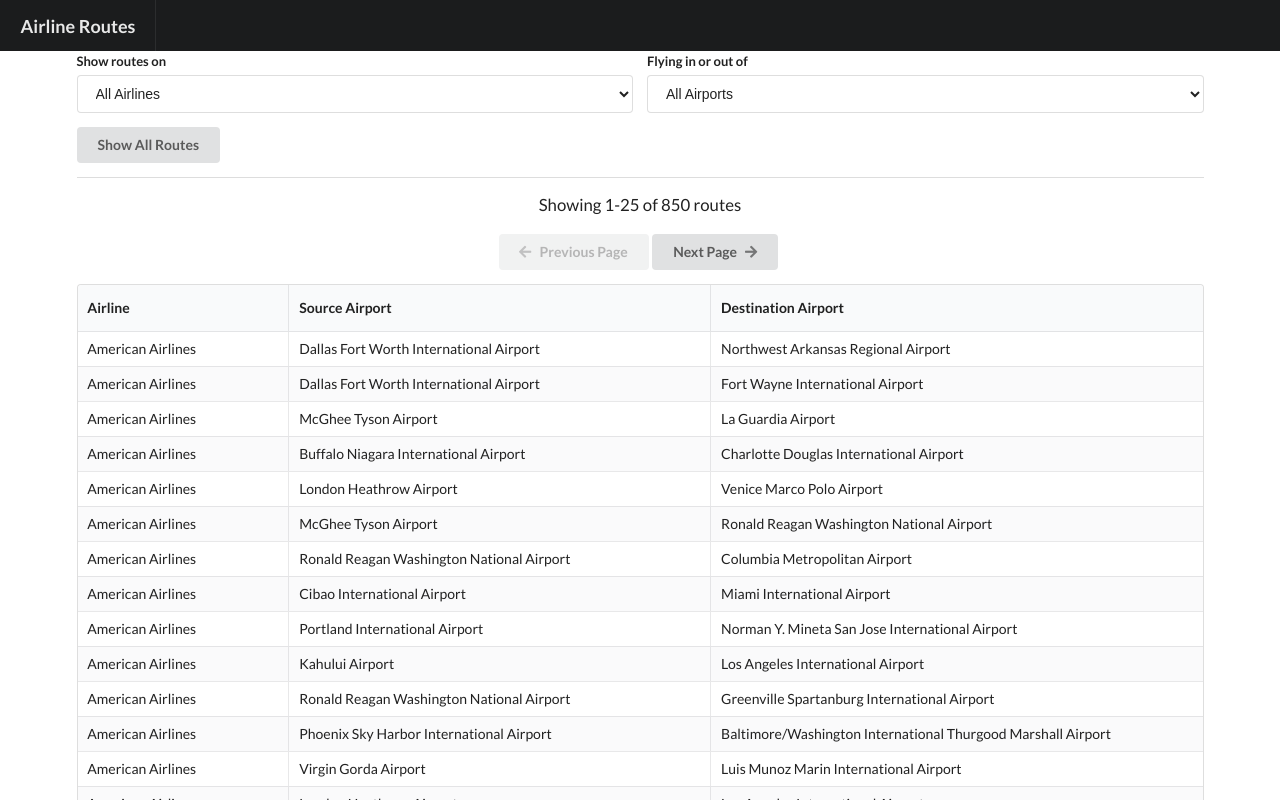
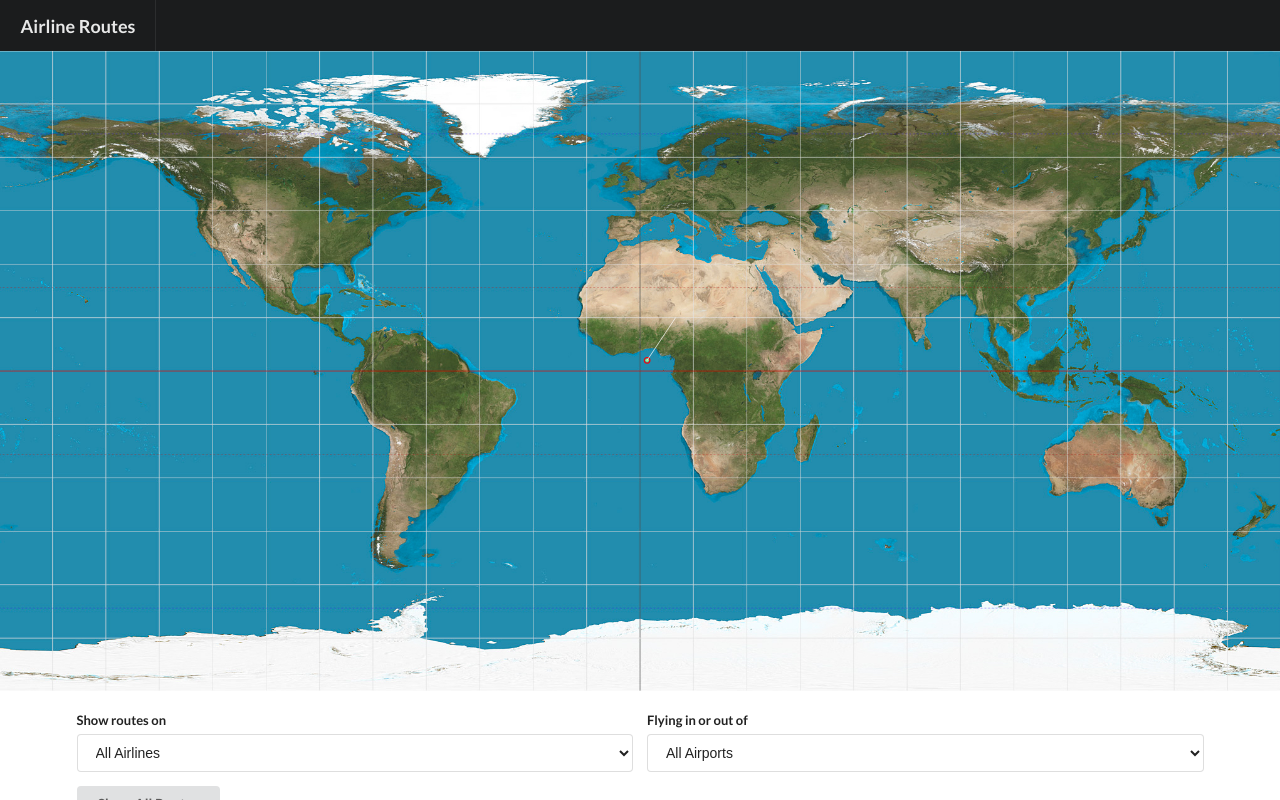
Before and after one commit to YingCGooi/airline-routes-react, a React (Create React App) app: page / in a window 1280 px wide. Shown: the top 800 px of the page. Built offline with nearby package versions, Linux system fonts and the light colour scheme.

Commit message:
add svg world map

```diff
--- a/src/App.js
+++ b/src/App.js
@@ -2,6 +2,7 @@
 import './App.css';
 import TableContainer from './components/TableContainer'
 import Form from './components/Form'
+import Map from './components/Map'
 import Data from './data'
 
 class App extends Component {
@@ -91,6 +92,9 @@
         <header className='ui inverted square menu'>
           <h3 className='header item'>Airline Routes</h3>
         </header>
+
+        <Map routes={filteredRoutes} />
+
         <main className='ui container'>
           <Form
             airlineOptions={filteredAirlines}
--- /dev/null
+++ b/src/components/Map.js
@@ -0,0 +1,29 @@
+import React, { Component } from 'react';
+
+class Map extends Component {
+  render() {
+    const [x1, y1] = [2, 3];
+    const [x2, y2] = [10, 15];
+
+    return (
+      <svg className="map" viewBox="-180 -90 360 180">
+        <g transform="scale(1 -1)">
+          <image xlinkHref="equirectangular_world.jpg" href="equirectangular_world.jpg" x="-180" y="-90" height="100%" width="100%" transform="scale(1 -1)"/>
+
+          <g key="">
+            <circle className="source" cx={x1} cy={y1}>
+              <title></title>
+            </circle>
+            <circle className="destination" cx={x1} cy={y1}>
+              <title></title>
+            </circle>
+            <path d={`M${x1} ${y1} L ${x2} ${y2}`} />
+          </g>
+
+        </g>
+      </svg>
+    )
+  }
+}
+
+export default Map;
```
